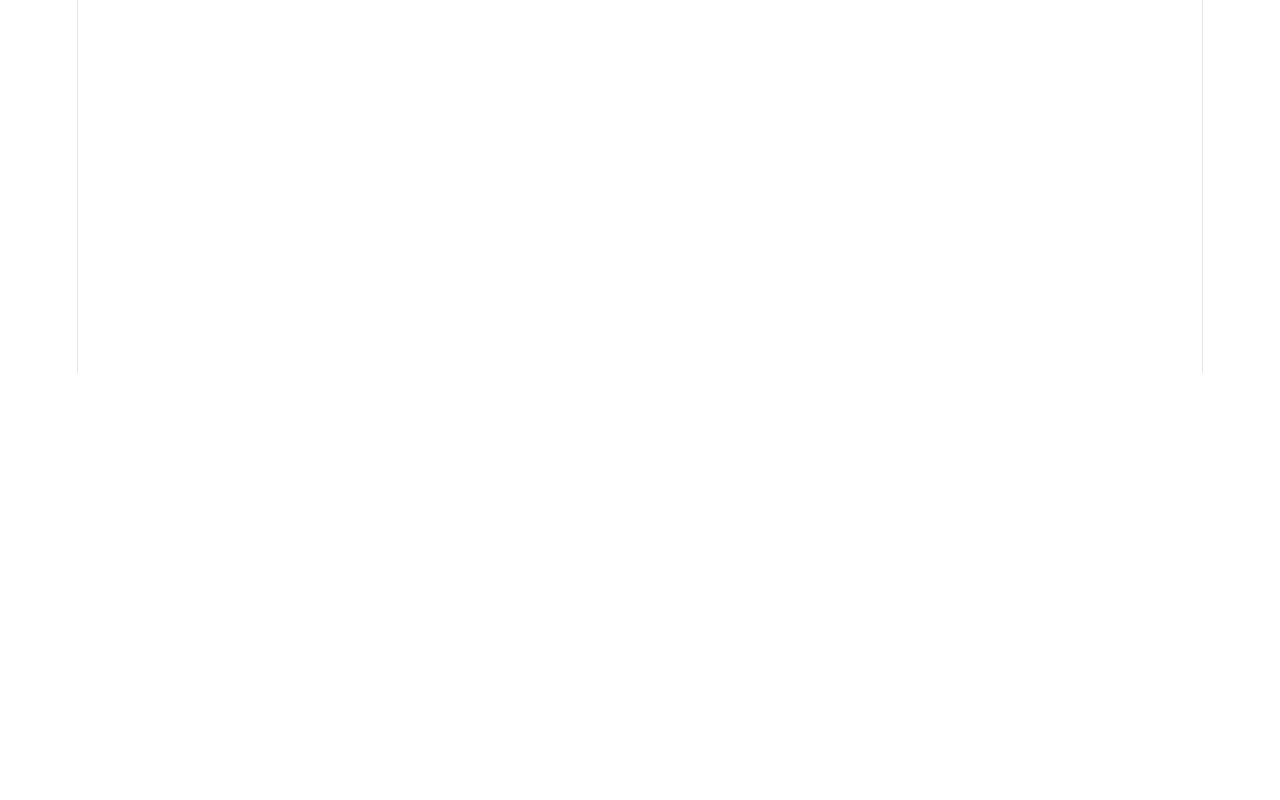
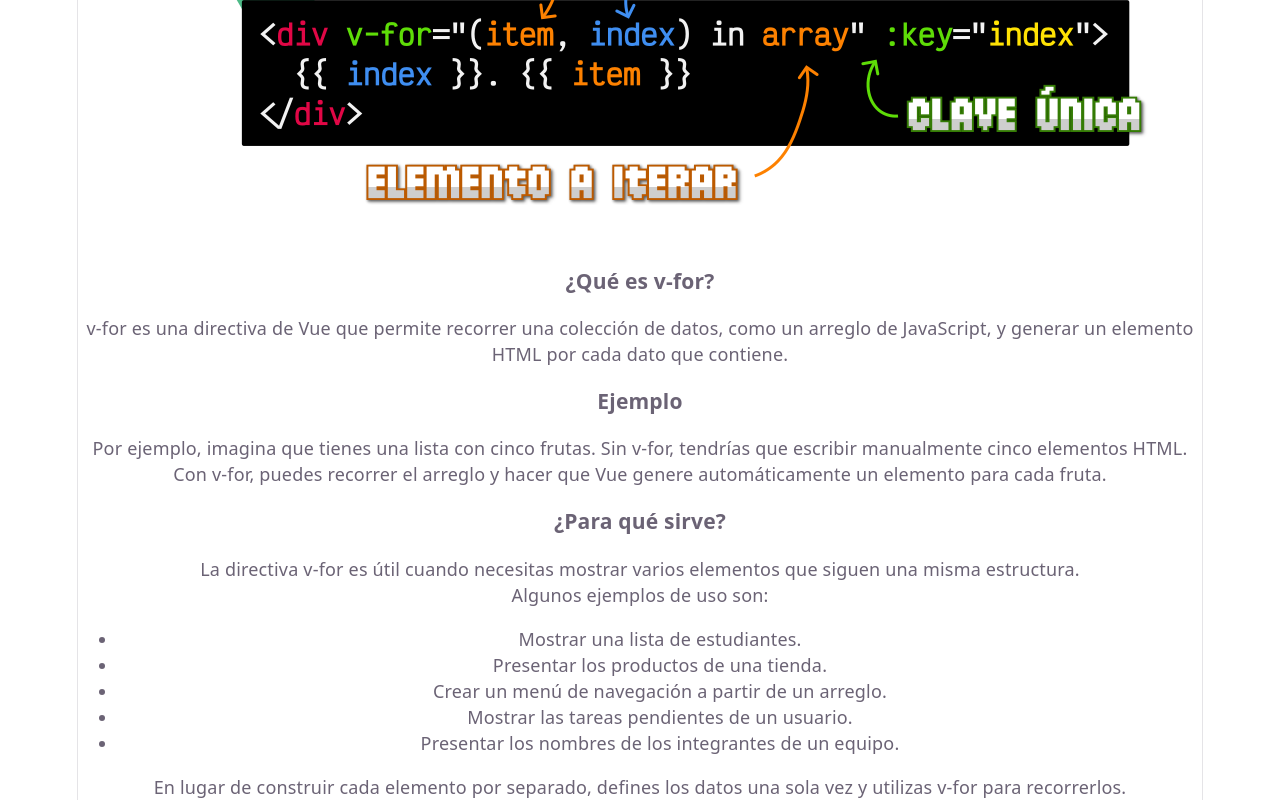
Before and after one commit to erikajhoana-dot/SPA-VUE, a Vue app: page /listas in a window 1280 px wide. Shown: the part 427-1227 px from the top of the page. Before the commit the page ends 800 px from the top, so only its background shows below. Built offline with nearby package versions, Linux system fonts and the light colour scheme.

Commit message:
Agregar página de listas con v-for

```diff
--- a/src/views/ListasView.vue
+++ b/src/views/ListasView.vue
@@ -1,3 +1,29 @@
 <template>
+    <main>
 
+        <h1>Listas en Vue</h1>
+        <h2>v-for</h2>
+        <img src="../assets/directiva-v-for.png">
+        <h3>¿Qué es v-for?</h3>
+        <p>v-for es una directiva de Vue que permite recorrer una colección de datos, como un arreglo de JavaScript, y generar un elemento HTML por cada dato que contiene.</p>
+        <h3>Ejemplo</h3>
+        <p>Por ejemplo, imagina que tienes una lista con cinco frutas. Sin v-for, tendrías que escribir manualmente cinco elementos HTML. Con v-for, puedes recorrer el arreglo y hacer que Vue genere automáticamente un elemento para cada fruta.</p>
+        <h3>¿Para qué sirve?</h3>
+        <p>La directiva v-for es útil cuando necesitas mostrar varios elementos que siguen una misma estructura.</p>
+        <p>Algunos ejemplos de uso son: </p>
+        <ul>
+            <li v-for="(ejemplo, indice) in ejemplos" :key="indice">{{ ejemplo }}</li>
+        </ul>
+        <p>En lugar de construir cada elemento por separado, defines los datos una sola vez y utilizas v-for para recorrerlos.</p>
+    </main>
 </template>
+
+<script setup>
+const ejemplos = [
+    "Mostrar una lista de estudiantes.",
+    "Presentar los productos de una tienda.",
+    "Crear un menú de navegación a partir de un arreglo.",
+    "Mostrar las tareas pendientes de un usuario.",
+    "Presentar los nombres de los integrantes de un equipo."
+]
+</script>
```
Also changed, not shown: src/assets/directiva-v-for.png (added).
